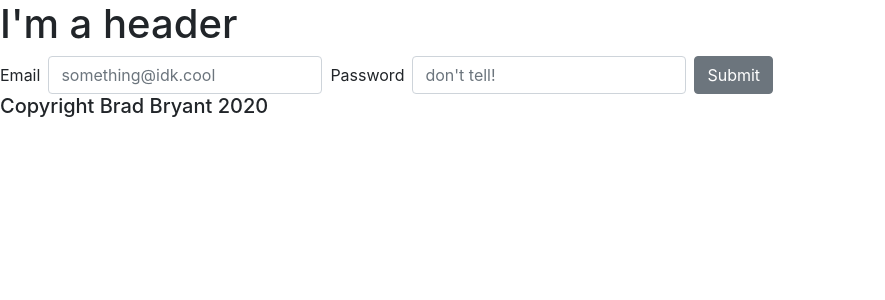
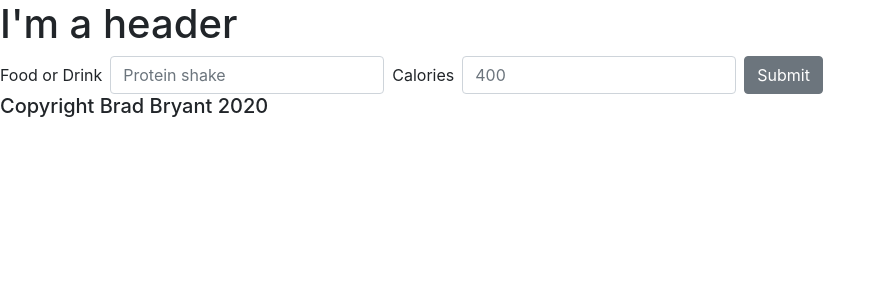
Before and after one commit to b-bryant18/Mental-Health, a React (Create React App) app in the folder mental_react/: page / in a window 1280 px wide. Shown: the top 300 px of the page, without its empty margins (0-885 px from the left). Built offline with nearby package versions, Linux system fonts and the light colour scheme.

Commit message:
Added important notes for calculator component

```diff
--- a/mental_react/src/components/Calculator/index.js
+++ b/mental_react/src/components/Calculator/index.js
@@ -5,16 +5,20 @@ const Calculator = (props) => {
     return (
         <Form inline>
         <FormGroup className="mb-2 mr-sm-2 mb-sm-0">
-          <Label for="exampleEmail" className="mr-sm-2">Email</Label>
-          <Input type="email" name="email" id="exampleEmail" placeholder="something@idk.cool" />
+          <Label for="foodType" className="mr-sm-2">Food or Drink</Label>
+          <Input type="food" name="food" id="foodType" placeholder="Protein shake" />
         </FormGroup>
         <FormGroup className="mb-2 mr-sm-2 mb-sm-0">
-          <Label for="examplePassword" className="mr-sm-2">Password</Label>
-          <Input type="password" name="password" id="examplePassword" placeholder="don't tell!" />
+          <Label for="calories" className="mr-sm-2">Calories</Label>
+          <Input type="calories" name="calories" id="calAmount" placeholder="400" />
         </FormGroup>
         <Button>Submit</Button>
       </Form>
     );
 }
+// Maybe add forms for sugar and carbs
+// Create a button that adds the next set of forms like todo app
+// Need to add calories together with submit button
+// event.preventDefault() for submit button
 
 export default Calculator;
--- a/mental_react/src/components/Header/style.css
+++ b/mental_react/src/components/Header/style.css
@@ -0,0 +1,3 @@
+body {
+    background-color: blue;
+}
```
